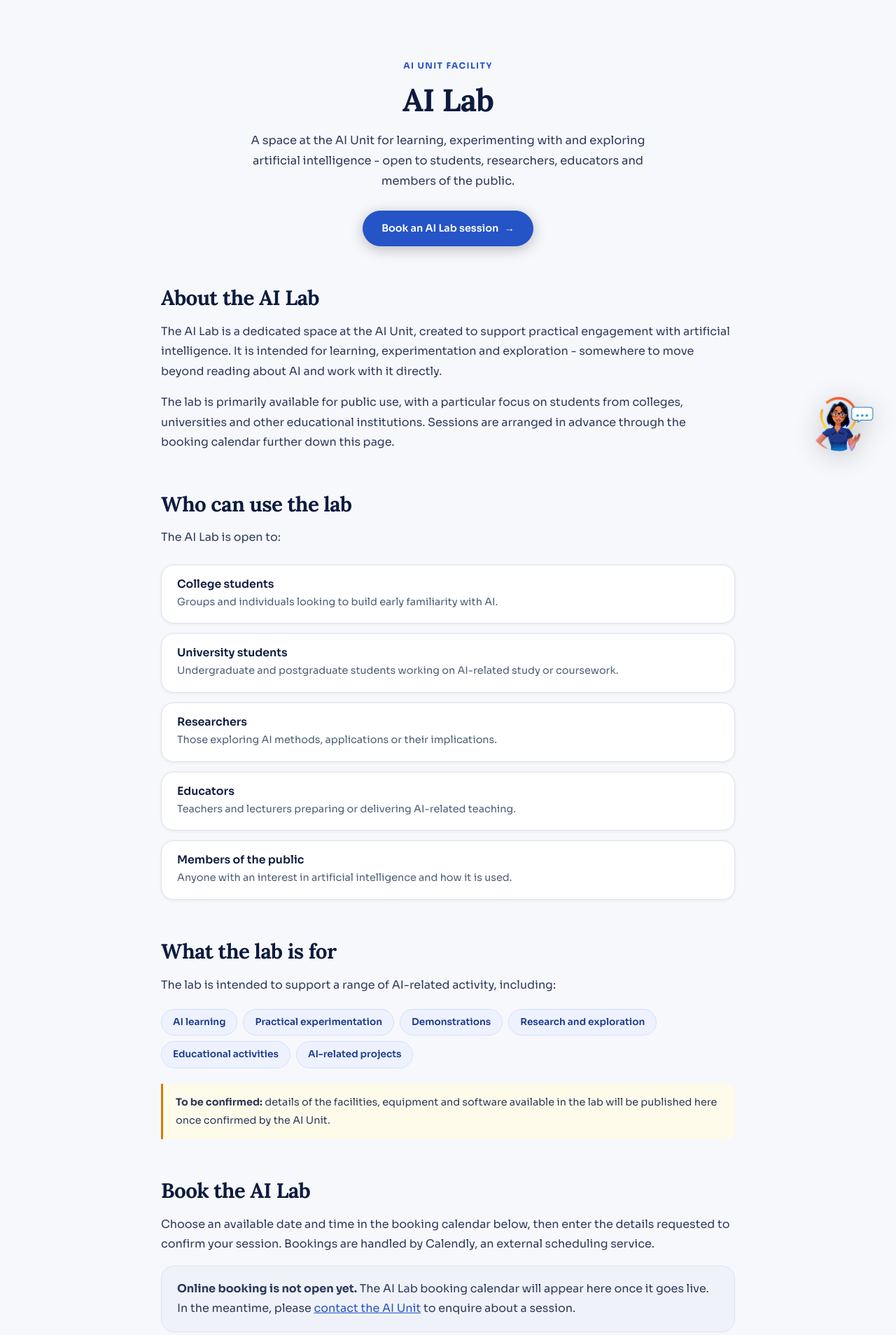
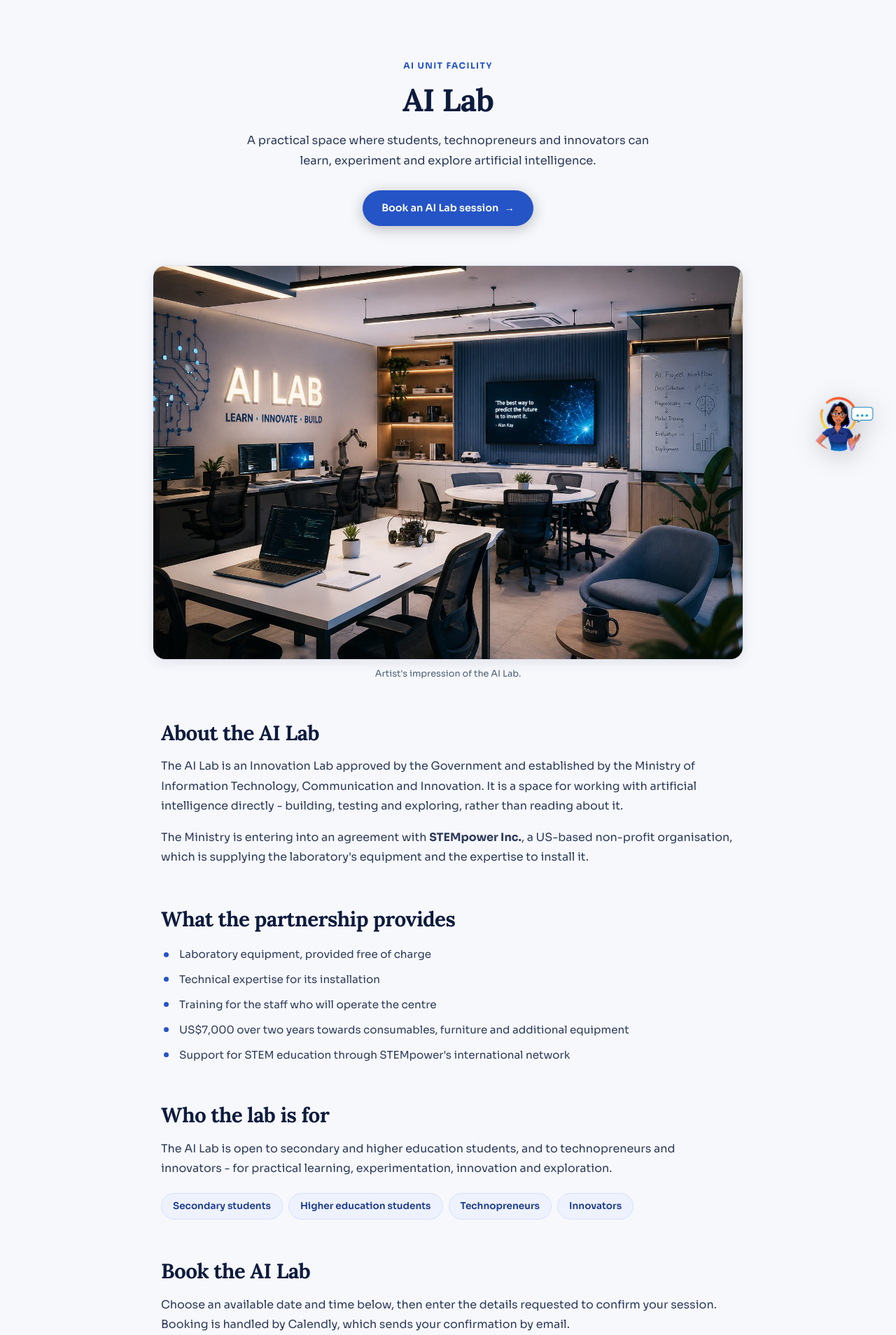
Before and after one commit to mitciaiunit/AI-UNIT, a PHP site: page /AI-UNIT/ai-lab in a window 1280 px wide. Shown: the part 119-2027 px from the top of the page at 70% size. Run offline with PHP 8.4, Linux system fonts and the light colour scheme; some libraries are stand-ins or nearby versions.

Commit message:
Made changes to the AI Lab page

```diff
--- a/assets/css/ai-lab.css
+++ b/assets/css/ai-lab.css
@@ -18,6 +18,36 @@
   margin-top: 28px;
   display: flex;
   justify-content: center;
+}
+
+/* ─── Feature image ───
+   Slightly wider than the text column so it reads as a feature rather than an
+   inline illustration, but still narrower than the container so it never
+   becomes a full-bleed banner.
+
+   height:auto against the width/height attributes in the markup means the
+   image keeps its own 3:2 ratio at every width - it can never be stretched or
+   squashed - while the browser still reserves the correct space up front. No
+   object-fit and no fixed height, so nothing is cropped either. */
+.ai-lab .lab-figure {
+  max-width: 960px;
+  margin: 0 auto 56px;
+}
+
+.ai-lab .lab-figure img {
+  display: block;
+  width: 100%;
+  height: auto;
+  border-radius: var(--radius);
+  border: 1px solid var(--border);
+  box-shadow: var(--shadow-md);
+}
+
+.ai-lab .lab-figure figcaption {
+  margin-top: 10px;
+  text-align: center;
+  font-size: 0.8rem;
+  color: var(--text-3);
 }
 
 /* Matches the rhythm of the other standalone content pages. */
@@ -115,6 +145,38 @@
   display: flex;
   align-items: center;
   justify-content: center;
+}
+
+/* ─── Partnership facts ───
+   A plain marked list rather than five cards: the items are one line each, and
+   giving every one a card would take four times the height to say the same
+   thing on a page whose whole point is to stay short. */
+.ai-lab .lab-facts {
+  list-style: none;
+  padding: 0;
+  margin: 20px 0 0;
+  display: grid;
+  gap: 10px;
+}
+
+.ai-lab .lab-facts > li {
+  position: relative;
+  padding-left: 26px;
+  font-size: 0.95rem;
+  color: var(--text-2);
+  line-height: 1.7;
+}
+
+/* Decorative marker only - the list semantics carry the meaning. */
+.ai-lab .lab-facts > li::before {
+  content: "";
+  position: absolute;
+  left: 4px;
+  top: 0.62em;
+  width: 7px;
+  height: 7px;
+  border-radius: 50%;
+  background: var(--blue-mid);
 }
 
 /* ─── Activity tags ─── */
--- a/pages/ai-lab.php
+++ b/pages/ai-lab.php
@@ -16,9 +16,13 @@
  * with #main-content and tabindex="-1" so the site's skip link and the
  * accessibility reader's focusSkipTarget() can move focus here.
  *
- * Content deliberately avoids claiming facilities, equipment, opening hours or
- * eligibility rules that the AI Unit has not stated. Anything still to be
- * confirmed is marked with .lab-tbc so it is easy to find and replace.
+ * Kept deliberately short - four headings and one image. The reading order is
+ * what is it -> why it exists -> who it is for -> how to book, so a visitor
+ * reaches the booking calendar without scrolling through an article.
+ *
+ * Content is drawn only from what the AI Unit has supplied. Facilities,
+ * equipment lists, opening hours and booking rules are NOT stated because they
+ * have not been confirmed; the one outstanding item is marked with .lab-tbc.
  */
 $calendlyUrl = $calendlyUrl ?? null;
 ?>
@@ -29,9 +33,8 @@ $calendlyUrl = $calendlyUrl ?? null;
       <div class="page-eyebrow">AI Unit Facility</div>
       <h1 class="page-title">AI Lab</h1>
       <p class="page-subtitle">
-        A space at the AI Unit for learning, experimenting with and exploring
-        artificial intelligence - open to students, researchers, educators and
-        members of the public.
+        A practical space where students, technopreneurs and innovators can
+        learn, experiment and explore artificial intelligence.
       </p>
       <p class="lab-hero-actions">
         <?php /* target="_self" because includes/header.php sets <base target="_blank">,
@@ -43,6 +46,30 @@ $calendlyUrl = $calendlyUrl ?? null;
       </p>
     </div>
 
+    <?php
+    /*
+     * Feature image, immediately under the introduction so the space is
+     * understandable before any body text is read.
+     *
+     * width/height are the file's real pixel dimensions (1536x1024, 3:2). With
+     * `height:auto` in CSS the browser uses them to reserve the right space
+     * before the file arrives, so the text below does not jump - and because
+     * the ratio is the image's own, nothing is stretched or cropped.
+     *
+     * eager/high priority: it sits at the top of the page, so lazy-loading it
+     * would only delay the one thing that explains the page at a glance.
+     */
+    ?>
+    <figure class="lab-figure">
+      <img src="<?= e(asset('images/ai-lab.jpg')) ?>"
+           width="1536" height="1024"
+           alt="Artist's impression of the AI Lab: computer workstations showing code, a small robotics kit on a worktable, a round meeting table, and a whiteboard headed AI Project Workflow."
+           loading="eager" decoding="async" fetchpriority="high">
+      <?php /* Stated plainly: the lab is not yet photographed, and a government
+               page should not imply this is a picture of the finished room. */ ?>
+      <figcaption>Artist's impression of the AI Lab.</figcaption>
+    </figure>
+
     <p class="section-summary" data-i18n="sum_ai_lab" hidden>
       In short: the AI Lab is a space at the AI Unit for learning about and trying out AI. Book a session using the calendar on this page.
     </p>
@@ -50,72 +77,51 @@ $calendlyUrl = $calendlyUrl ?? null;
     <section class="lab-block" aria-labelledby="lab-about-title">
       <h2 id="lab-about-title">About the AI Lab</h2>
       <p>
-        The AI Lab is a dedicated space at the AI Unit, created to support
-        practical engagement with artificial intelligence. It is intended for
-        learning, experimentation and exploration - somewhere to move beyond
-        reading about AI and work with it directly.
+        The AI Lab is an Innovation Lab approved by the Government and
+        established by the Ministry of Information Technology, Communication and
+        Innovation. It is a space for working with artificial intelligence
+        directly - building, testing and exploring, rather than reading about it.
       </p>
       <p>
-        The lab is primarily available for public use, with a particular focus
-        on students from colleges, universities and other educational
-        institutions. Sessions are arranged in advance through the booking
-        calendar further down this page.
+        The Ministry is entering into an agreement with
+        <strong>STEMpower Inc.</strong>, a US-based non-profit organisation,
+        which is supplying the laboratory's equipment and the expertise to
+        install it.
       </p>
     </section>
 
-    <section class="lab-block" aria-labelledby="lab-who-title">
-      <h2 id="lab-who-title">Who can use the lab</h2>
-      <p>The AI Lab is open to:</p>
-      <ul class="lab-list" role="list">
-        <li role="listitem">
-          <h3>College students</h3>
-          <p>Groups and individuals looking to build early familiarity with AI.</p>
-        </li>
-        <li role="listitem">
-          <h3>University students</h3>
-          <p>Undergraduate and postgraduate students working on AI-related study or coursework.</p>
-        </li>
-        <li role="listitem">
-          <h3>Researchers</h3>
-          <p>Those exploring AI methods, applications or their implications.</p>
-        </li>
-        <li role="listitem">
-          <h3>Educators</h3>
-          <p>Teachers and lecturers preparing or delivering AI-related teaching.</p>
-        </li>
-        <li role="listitem">
-          <h3>Members of the public</h3>
-          <p>Anyone with an interest in artificial intelligence and how it is used.</p>
-        </li>
+    <section class="lab-block" aria-labelledby="lab-partnership-title">
+      <h2 id="lab-partnership-title">What the partnership provides</h2>
+      <ul class="lab-facts" role="list">
+        <li role="listitem">Laboratory equipment, provided free of charge</li>
+        <li role="listitem">Technical expertise for its installation</li>
+        <li role="listitem">Training for the staff who will operate the centre</li>
+        <li role="listitem">US$7,000 over two years towards consumables, furniture and additional equipment</li>
+        <li role="listitem">Support for STEM education through STEMpower's international network</li>
       </ul>
     </section>
 
-    <section class="lab-block" aria-labelledby="lab-uses-title">
-      <h2 id="lab-uses-title">What the lab is for</h2>
+    <section class="lab-block" aria-labelledby="lab-who-title">
+      <h2 id="lab-who-title">Who the lab is for</h2>
       <p>
-        The lab is intended to support a range of AI-related activity, including:
+        The AI Lab is open to secondary and higher education students, and to
+        technopreneurs and innovators - for practical learning, experimentation,
+        innovation and exploration.
       </p>
       <ul class="lab-tags" role="list">
-        <li role="listitem">AI learning</li>
-        <li role="listitem">Practical experimentation</li>
-        <li role="listitem">Demonstrations</li>
-        <li role="listitem">Research and exploration</li>
-        <li role="listitem">Educational activities</li>
-        <li role="listitem">AI-related projects</li>
+        <li role="listitem">Secondary students</li>
+        <li role="listitem">Higher education students</li>
+        <li role="listitem">Technopreneurs</li>
+        <li role="listitem">Innovators</li>
       </ul>
-      <p class="lab-tbc">
-        <strong>To be confirmed:</strong> details of the facilities, equipment
-        and software available in the lab will be published here once confirmed
-        by the AI Unit.
-      </p>
     </section>
 
     <section class="lab-block lab-booking" id="book" aria-labelledby="lab-book-title">
       <h2 id="lab-book-title">Book the AI Lab</h2>
       <p>
-        Choose an available date and time in the booking calendar below, then
-        enter the details requested to confirm your session. Bookings are
-        handled by Calendly, an external scheduling service.
+        Choose an available date and time below, then enter the details
+        requested to confirm your session. Booking is handled by Calendly, which
+        sends your confirmation by email.
       </p>
 
       <?php if ($calendlyUrl !== null): ?>
@@ -169,28 +175,11 @@ $calendlyUrl = $calendlyUrl ?? null;
           to enquire about a session.
         </p>
       <?php endif; ?>
-    </section>
 
-    <section class="lab-block" aria-labelledby="lab-expect-title">
-      <h2 id="lab-expect-title">What to expect when booking</h2>
-      <ol class="lab-steps" role="list">
-        <li role="listitem">
-          <h3>Choose a slot</h3>
-          <p>Pick a date and time from the calendar. Only available slots are shown.</p>
-        </li>
-        <li role="listitem">
-          <h3>Enter your details</h3>
-          <p>Calendly will ask for the information needed to confirm your session, such as your name and email address.</p>
-        </li>
-        <li role="listitem">
-          <h3>Receive confirmation</h3>
-          <p>Calendly sends your confirmation by email, along with any details the AI Unit has added to the booking.</p>
-        </li>
-      </ol>
       <p class="lab-tbc">
         <strong>To be confirmed:</strong> session lengths, group sizes, opening
-        hours, and anything you should bring or prepare will be added here once
-        the AI Unit has confirmed them.
+        hours and anything to bring will be added here once the AI Unit has
+        confirmed them.
       </p>
       <p class="lab-privacy">
         Booking details you enter are submitted to Calendly and handled under
```
Also changed, not shown: assets/images/ai-lab.jpg (added).
